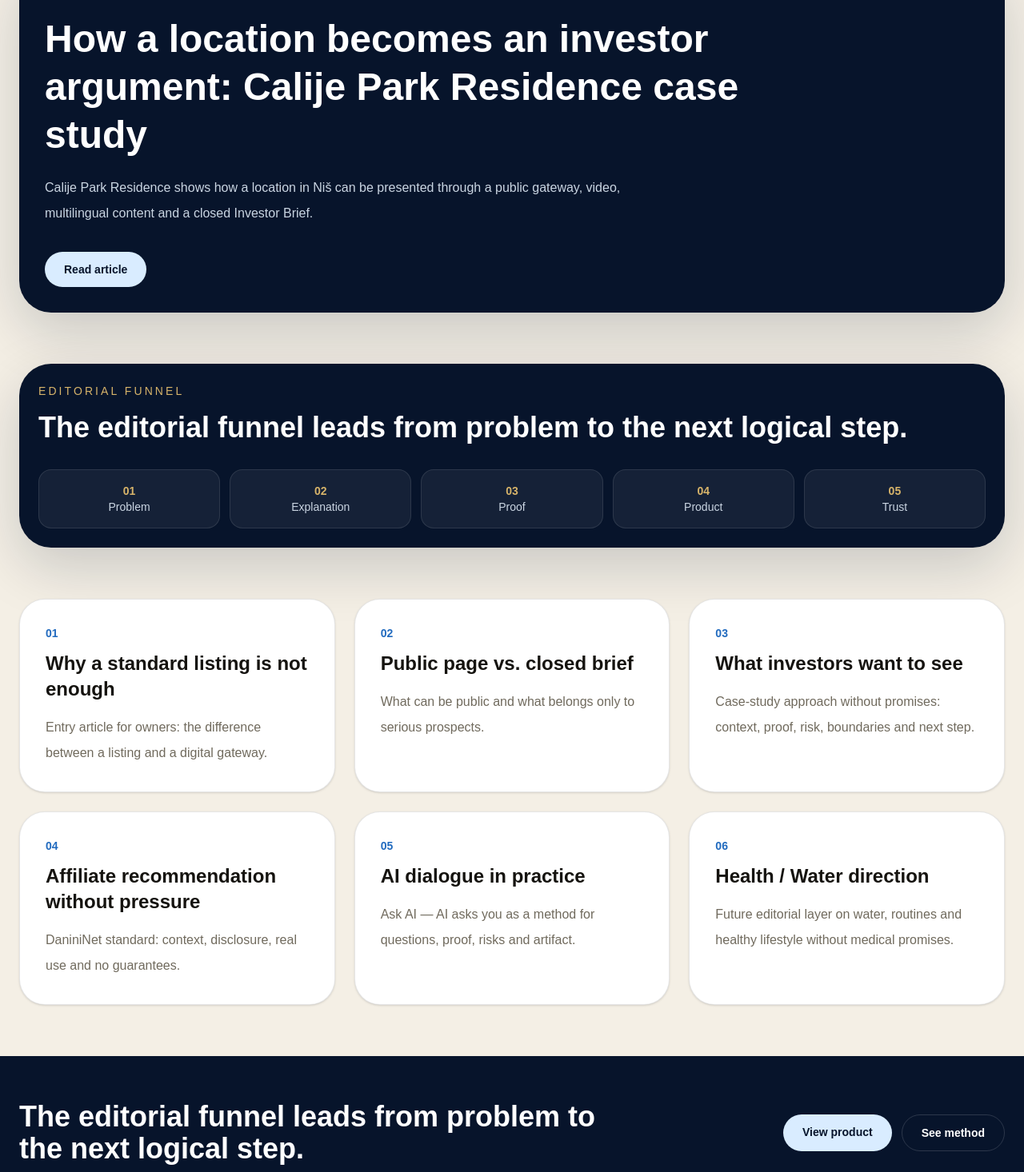
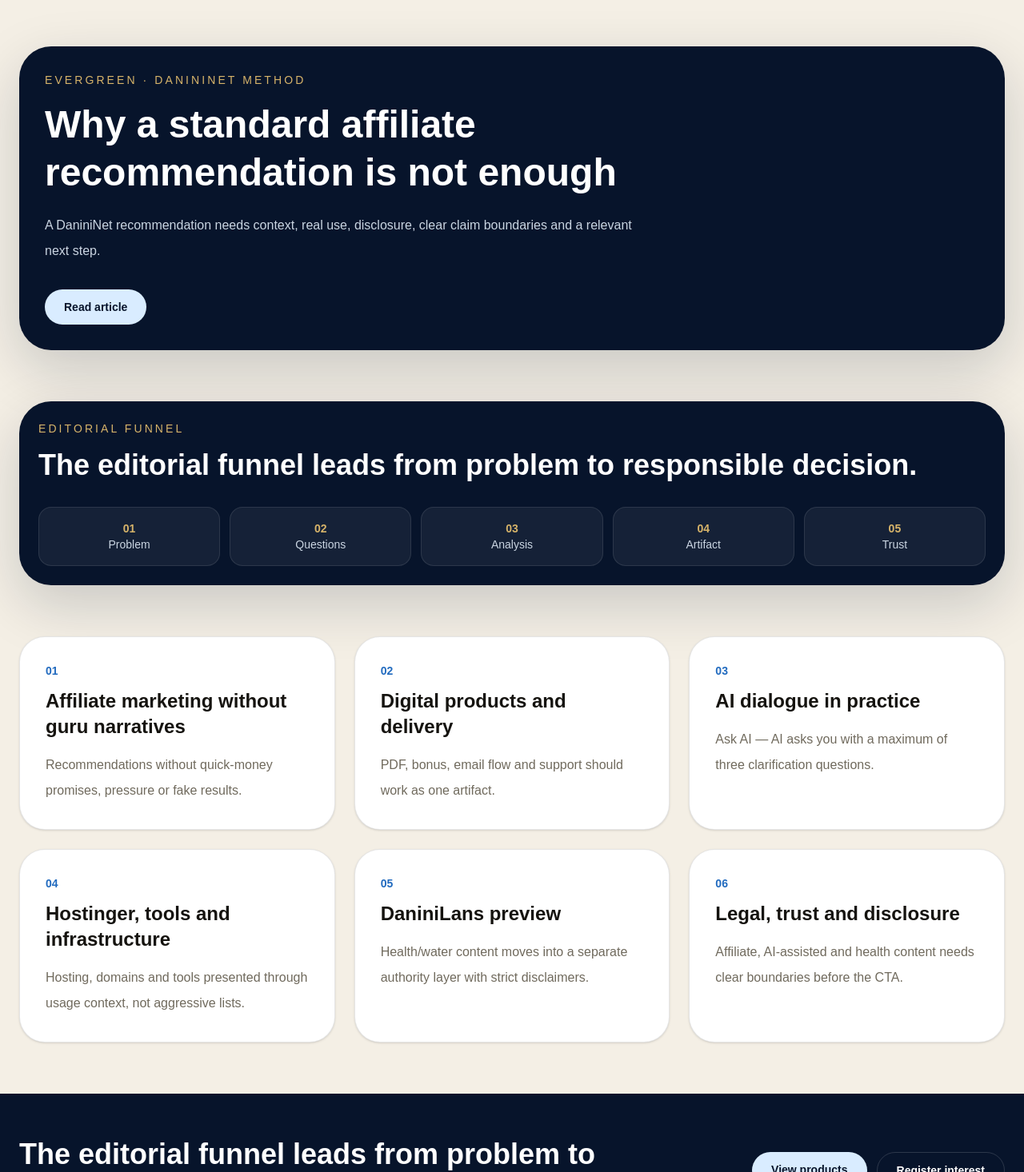
Before and after one commit to danininet/danininet, a Next.js app: page /en/blog in a window 1280 px wide. Shown: the part 564-2030 px from the top of the page at 80% size. Built offline with nearby package versions, Linux system fonts and the light colour scheme; no server answers.

Commit message:
Refocus DaniniNet blog hub editorial structure

```diff
--- a/app/[locale]/blog/page.tsx
+++ b/app/[locale]/blog/page.tsx
@@ -3,71 +3,71 @@ import { SectionIntro, SiteShell, normalizeLocale, localizedPath } from "@/compo
 
 type Locale = "sr" | "de" | "en";
 
-const articleSlug = "kako-se-lokacija-pretvara-u-investitorski-argument";
+const articleSlug = "zasto-obicna-affiliate-preporuka-nije-dovoljna";
 
 const copy = {
   sr: {
     eyebrow: "DaniniNet Blog",
-    title: "Sadržaj koji gradi poverenje pre prodaje.",
-    text: "Blog je editorial i SEO centar DaniniNet-a: ne služi za gomilanje tekstova, nego za objašnjavanje problema, povezivanje proizvoda, uvođenje čitaoca u funnel i čuvanje poverenja pre CTA-a.",
-    featuredLabel: "Novo · Evergreen case study",
-    featuredTitle: "Kako se lokacija pretvara u investitorski argument: Calije Park Residence case study",
-    featuredText: "Calije Park Residence pokazuje kako se građevinska lokacija u Nišu može predstaviti kroz javni gateway, video uvod, višejezični sadržaj i zatvoreni Investor Brief — kao investitorski argument, a ne običan oglas.",
+    title: "Editorial hub za proizvode, affiliate preporuke i AI-assisted odluke.",
+    text: "Blog nije mesto za nasumične tekstove. Svaki članak mora objasniti problem, postaviti do tri AI podpitanja, dati praktičan artifact i jasno označiti affiliate, AI i trust granice.",
+    featuredLabel: "Evergreen · DaniniNet metoda",
+    featuredTitle: "Zašto obična affiliate preporuka nije dovoljna",
+    featuredText: "DaniniNet preporuka mora imati kontekst, realnu upotrebu, disclosure, granice tvrdnji i jasnu vezu sa potrebom korisnika. Cilj nije klik po svaku cenu, nego poverenje i relevantan sledeći korak.",
     featuredCta: "Čitaj članak",
-    funnel: ["Problem", "Objašnjenje", "Dokaz", "Proizvod", "Trust"],
+    funnel: ["Problem", "Podpitanja", "Analiza", "Artifact", "Trust"],
     items: [
-      ["Zašto običan oglas nije dovoljan", "Ulazni članak za vlasnike lokacija: objašnjava razliku između oglasa i digitalnog gateway-a."],
-      ["Javna stranica vs zatvoreni brief", "Editorial most ka proizvodu: šta sme javno, šta ide samo ozbiljnijim interesentima."],
-      ["Šta investitor želi da vidi", "Case-study pristup bez obećanja: kontekst, dokaz, rizik, granice i sledeći korak."],
-      ["Affiliate preporuka bez pritiska", "DaniniNet standard za preporuke: kontekst, disclosure, realna upotreba i bez garancija."],
-      ["AI dijalog u praksi", "Pitaj AI — AI pita tebe kao metoda za pitanja, dokaze, rizike i konkretan artifact."],
-      ["Health / Water pravac", "Budući editorial sloj o vodi, rutinama i zdravom stilu života, odvojen od medicinskih obećanja."],
+      ["Affiliate marketing bez guru narativa", "Kako preporučivati alate i proizvode bez quick-money obećanja, pritiska i lažnih rezultata."],
+      ["Digitalni proizvodi i delivery", "Kako PDF, bonus, email tok i support treba da rade kao jedan artifact, a ne kao razbacani fajlovi."],
+      ["AI dijalog u praksi", "Pitaj AI — AI pita tebe kao metoda za razjašnjenje problema, rizika i odluke, uz maksimalno tri podpitanja."],
+      ["Hostinger, alati i infrastruktura", "Hosting, domeni i alati se predstavljaju kroz kontekst upotrebe, ne kao agresivna prodajna lista."],
+      ["DaniniLans preview", "Health/water sadržaj se odvaja u poseban authority sloj, uz health disclaimer i odgovorne affiliate preporuke."],
+      ["Legal, trust i disclosure", "Svaki affiliate, AI-assisted i health sadržaj mora imati jasne granice pre CTA-a."],
     ],
-    cta: "Pogledaj proizvod",
-    secondary: "Kako radi metoda",
-    funnelTitle: "Editorial funnel vodi čitaoca od problema do sledećeg logičnog koraka.",
+    cta: "Pogledaj proizvode",
+    secondary: "Prijavi interesovanje",
+    funnelTitle: "Editorial funnel vodi čitaoca od problema do odgovorne odluke.",
   },
   de: {
     eyebrow: "DaniniNet Blog",
-    title: "Inhalte, die Vertrauen vor dem Verkauf aufbauen.",
-    text: "Der Blog ist das Editorial- und SEO-Zentrum von DaniniNet: Er erklärt Probleme, verbindet Produkte, führt Leser in den Funnel und schützt Vertrauen vor dem CTA.",
-    featuredLabel: "Neu · Evergreen Case Study",
-    featuredTitle: "Wie ein Standort zum Investorenargument wird: Calije Park Residence Case Study",
-    featuredText: "Calije Park Residence zeigt, wie ein Standort in Niš über einen öffentlichen Gateway, Video, mehrsprachige Inhalte und einen geschlossenen Investor Brief präsentiert werden kann.",
+    title: "Editorial Hub für Produkte, Affiliate-Empfehlungen und KI-gestützte Entscheidungen.",
+    text: "Der Blog sammelt keine zufälligen Texte. Jeder Artikel erklärt ein Problem, nutzt bis zu drei KI-Rückfragen, liefert ein praktisches Artefakt und markiert Affiliate-, KI- und Trust-Grenzen.",
+    featuredLabel: "Evergreen · DaniniNet Methode",
+    featuredTitle: "Warum eine normale Affiliate-Empfehlung nicht reicht",
+    featuredText: "Eine DaniniNet Empfehlung braucht Kontext, reale Nutzung, Disclosure, klare Grenzen und einen relevanten nächsten Schritt.",
     featuredCta: "Artikel lesen",
-    funnel: ["Problem", "Erklärung", "Beleg", "Produkt", "Trust"],
+    funnel: ["Problem", "Rückfragen", "Analyse", "Artefakt", "Trust"],
     items: [
-      ["Warum eine normale Anzeige nicht reicht", "Einstiegsartikel für Eigentümer: Unterschied zwischen Anzeige und digitalem Gateway."],
-      ["Öffentliche Seite vs. geschlossener Brief", "Was öffentlich sein darf und was nur ernstere Interessenten sehen."],
-      ["Was Investoren sehen möchten", "Case-Study-Ansatz ohne Versprechen: Kontext, Beleg, Risiko, Grenzen und nächster Schritt."],
-      ["Affiliate Empfehlung ohne Druck", "DaniniNet Standard: Kontext, Disclosure, reale Nutzung und keine Garantien."],
-      ["KI-Dialog in der Praxis", "Frag die KI — die KI fragt dich als Methode für Fragen, Belege, Risiken und Artifact."],
-      ["Health / Water Bereich", "Künftiger Editorial-Bereich zu Wasser, Routinen und gesundem Lebensstil ohne medizinische Versprechen."],
+      ["Affiliate Marketing ohne Guru-Narrativ", "Empfehlungen ohne Quick-Money Versprechen, Druck und falsche Ergebnisse."],
+      ["Digitale Produkte und Delivery", "PDF, Bonus, E-Mail-Fluss und Support als ein Artefakt."],
+      ["KI-Dialog in der Praxis", "Frag die KI — die KI fragt dich mit maximal drei Rückfragen."],
+      ["Hostinger, Tools und Infrastruktur", "Hosting, Domains und Tools im Nutzungskontext, nicht als aggressive Liste."],
+      ["DaniniLans Preview", "Health/Water Inhalte werden in einen separaten Authority Layer ausgelagert."],
+      ["Legal, Trust und Disclosure", "Affiliate-, KI- und Health-Inhalte brauchen klare Grenzen vor dem CTA."],
     ],
-    cta: "Produkt ansehen",
-    secondary: "Methode ansehen",
-    funnelTitle: "Der Editorial Funnel führt vom Problem zum nächsten logischen Schritt.",
+    cta: "Produkte ansehen",
+    secondary: "Interesse anmelden",
+    funnelTitle: "Der Editorial Funnel führt vom Problem zur verantwortlichen Entscheidung.",
   },
   en: {
     eyebrow: "DaniniNet Blog",
-    title: "Content that builds trust before the sale.",
-    text: "The blog is DaniniNet's editorial and SEO center: it explains problems, connects products, guides readers into the funnel and protects trust before the CTA.",
-    featuredLabel: "New · Evergreen case study",
-    featuredTitle: "How a location becomes an investor argument: Calije Park Residence case study",
-    featuredText: "Calije Park Residence shows how a location in Niš can be presented through a public gateway, video, multilingual content and a closed Investor Brief.",
+    title: "Editorial hub for products, affiliate recommendations and AI-assisted decisions.",
+    text: "The blog is not a collection of random posts. Every article explains a problem, uses up to three AI clarification questions, delivers a practical artifact and clearly marks affiliate, AI and trust boundaries.",
+    featuredLabel: "Evergreen · DaniniNet method",
+    featuredTitle: "Why a standard affiliate recommendation is not enough",
+    featuredText: "A DaniniNet recommendation needs context, real use, disclosure, clear claim boundaries and a relevant next step.",
     featuredCta: "Read article",
-    funnel: ["Problem", "Explanation", "Proof", "Product", "Trust"],
+    funnel: ["Problem", "Questions", "Analysis", "Artifact", "Trust"],
     items: [
-      ["Why a standard listing is not enough", "Entry article for owners: the difference between a listing and a digital gateway."],
-      ["Public page vs. closed brief", "What can be public and what belongs only to serious prospects."],
-      ["What investors want to see", "Case-study approach without promises: context, proof, risk, boundaries and next step."],
-      ["Affiliate recommendation without pressure", "DaniniNet standard: context, disclosure, real use and no guarantees."],
-      ["AI dialogue in practice", "Ask AI — AI asks you as a method for questions, proof, risks and artifact."],
-      ["Health / Water direction", "Future editorial layer on water, routines and healthy lifestyle without medical promises."],
+      ["Affiliate marketing without guru narratives", "Recommendations without quick-money promises, pressure or fake results."],
+      ["Digital products and delivery", "PDF, bonus, email flow and support should work as one artifact."],
+      ["AI dialogue in practice", "Ask AI — AI asks you with a maximum of three clarification questions."],
+      ["Hostinger, tools and infrastructure", "Hosting, domains and tools presented through usage context, not aggressive lists."],
+      ["DaniniLans preview", "Health/water content moves into a separate authority layer with strict disclaimers."],
+      ["Legal, trust and disclosure", "Affiliate, AI-assisted and health content needs clear boundaries before the CTA."],
     ],
-    cta: "View product",
-    secondary: "See method",
-    funnelTitle: "The editorial funnel leads from problem to the next logical step.",
+    cta: "View products",
+    secondary: "Register interest",
+    funnelTitle: "The editorial funnel leads from problem to responsible decision.",
   },
 } as const;
 
@@ -115,8 +115,8 @@ export default async function BlogPage({ params }: { params: Promise<{ locale: s
         <div className="mx-auto flex max-w-7xl flex-col gap-6 px-6 py-14 md:flex-row md:items-center md:justify-between">
           <h2 className="max-w-3xl text-4xl font-semibold">{t.funnelTitle}</h2>
           <div className="flex flex-wrap gap-3">
-            <Link href={localizedPath(lang, "dpl")} className="rounded-full bg-[#d9ecff] px-6 py-3 text-sm font-semibold text-[#07142b]">{t.cta}</Link>
-            <Link href={localizedPath(lang, "method")} className="rounded-full border border-white/15 px-6 py-3 text-sm font-semibold text-white">{t.secondary}</Link>
+            <Link href={localizedPath(lang, "products")} className="rounded-full bg-[#d9ecff] px-6 py-3 text-sm font-semibold text-[#07142b]">{t.cta}</Link>
+            <Link href={`/${lang}/newsletter`} className="rounded-full border border-white/15 px-6 py-3 text-sm font-semibold text-white">{t.secondary}</Link>
           </div>
         </div>
       </section>
```
